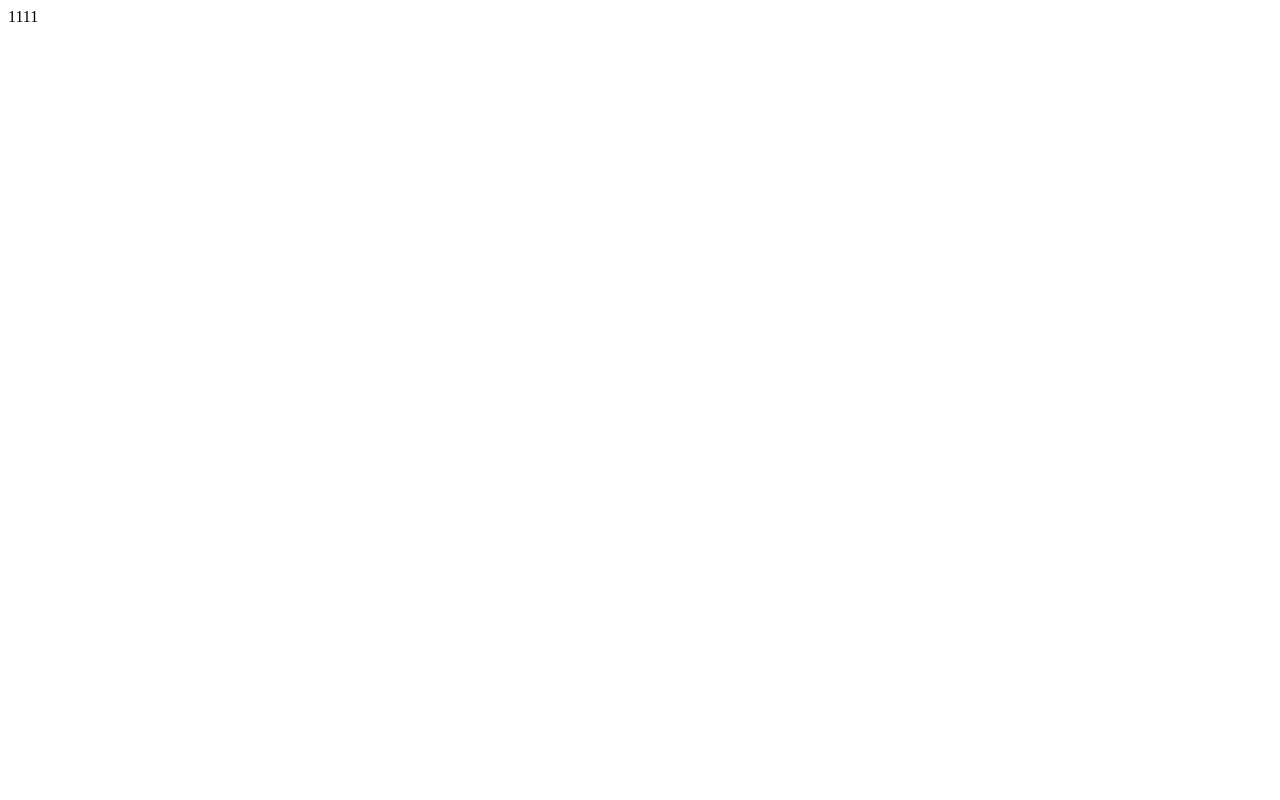
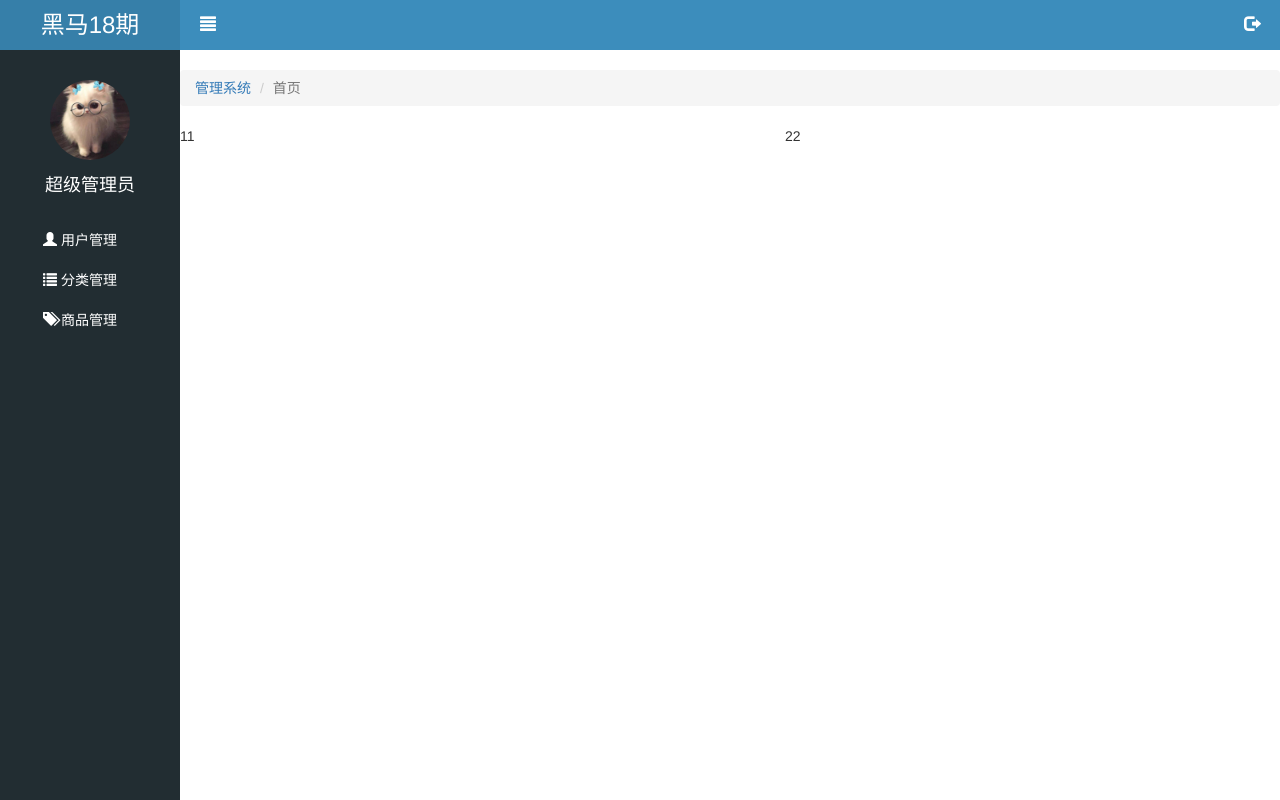
Before and after one commit to guishujun/letao, a website: page public/back/index.html in a window 1280 px wide. Drawn offline with Linux system fonts and the light colour scheme.

Commit message:
首页右边静态页

```diff
--- a/public/back/css/common.css
+++ b/public/back/css/common.css
@@ -1,5 +1,17 @@
 @charset "UTF-8";
 
+
+html,body{
+  height: 100%;
+}
+* {
+  margin: 0;
+  padding: 0;
+  list-style: none;
+}
+a, a:link, a:visited, a:hover, a:active {
+  text-decoration: none;
+}
 .body_bg{
   background-color: #222d32;
 }
@@ -7,3 +19,88 @@
 .mt_150{
   margin-top: 150px;
 }
+
+/* 侧边栏部分 */
+.lt_aside{
+  width: 180px;
+  height: 100%;
+  background-color: #222d32;
+  position: absolute;
+  top: 0;
+  left: 0;
+}
+.lt_aside .brand a{
+  display: block;
+  width: 180px;
+  height: 50px;
+  background-color: #367fa9;
+  color: #ffffff;
+  font-size: 24px;
+  line-height: 50px;
+  text-align: center;
+}
+
+.lt_aside .user img{
+  display: block;
+  margin: 30px auto 0;
+  border-radius: 50%;
+  width: 80px;
+  height: 80px;
+}
+.lt_aside .user p{
+  text-align: center;
+  font-size: 18px;
+  color: #ffffff;
+  line-height: 50px;
+}
+.lt_aside .nav a {
+  display: block;
+  height: 40px;
+  line-height: 40px;
+  color: #fff;
+  padding-left: 40px;
+  /* 给所有的ａ标签加上一个透明的左边框 */
+  border-left: 3px solid transparent;
+}
+
+.lt_aside .nav a.now {
+  background-color: #1d1f21;
+  border-color: #069;
+}
+
+.lt_aside .nav .second a {
+  padding-left: 60px;
+}
+
+/* 主体部分 */
+.lt_main {
+  padding-left: 180px;
+  width: 100%;
+  height: 100%;
+  /*background-color: pink;*/
+  transition: all 1s;
+}
+
+.lt_main.now {
+  padding-left: 0;
+}
+
+.lt_main .lt_header {
+  height: 50px;
+  background-color: #3c8dbc;
+  line-height: 50px;
+  padding: 0 20px;
+  margin-bottom: 20px;
+}
+
+.lt_main .lt_header a {
+  color: #fff;
+  font-size: 16px;
+}
+
+
+.lt_content .charts_1,
+.lt_content .charts_2 {
+  width: 45%;
+  height: 400px;
+}
--- a/public/back/index.html
+++ b/public/back/index.html
@@ -1,10 +1,77 @@
 <!DOCTYPE html>
 <html lang="en">
 <head>
-    <meta charset="UTF-8">
-    <title>Title</title>
+  <meta charset="UTF-8">
+  <meta name="viewport" content="width=device-width, initial-scale=1.0">
+  <meta http-equiv="X-UA-Compatible" content="ie=edge">
+  <title>登录页</title>
+  <link rel="stylesheet" href="lib/bootstrap/css/bootstrap.min.css">
+  <link rel="stylesheet" href="lib/bootstrap-validator/css/bootstrapValidator.min.css">
+  <link rel="stylesheet" href="lib/nprogress/nprogress.css">
+  <link rel="stylesheet" href="css/common.css">
 </head>
 <body>
-1111
+    <div class="lt_aside">
+        <div class="brand">
+            <a href="index.html">黑马18期</a>
+        </div>
+        <div class="user">
+            <img src="images/default.jpg" alt="">
+            <p>超级管理员</p>
+        </div>
+        <div class="nav">
+                <ul>
+                        <li>
+                          <a href="user.html">
+                            <span class="glyphicon glyphicon-user"></span>
+                            用户管理
+                          </a>
+                        </li>
+                        <li>
+                          <a href="javascript:;">
+                            <span class="glyphicon glyphicon-list"></span>
+                            分类管理
+                          </a>
+                          <div class="second" style="display: none">
+                            <a href="first.html">一级分类</a>
+                            <a href="second.html">二级分类</a>
+                          </div>
+                        </li>
+                        <li>
+                          <a href="product.html">
+                            <span class="glyphicon glyphicon-tags"></span>
+                            商品管理
+                          </a>
+                        </li>
+                      </ul>
+        </div>
+    </div>
+    <div class="lt_main">
+            <div class="lt_header">
+                <a href="javascript:;" class="pull-left icon_menu"><span class="glyphicon glyphicon-align-justify"></span></a>
+                <a href="javascript:;" class="pull-right icon_logout"><span class="glyphicon glyphicon-log-out"></span></a>
+             </div>
+
+            <div css="container-fluid">
+                <!--路径导航-->
+                <ol class="breadcrumb">
+                    <li><a href="#">管理系统</a></li>
+                    <li class="active">首页</li>
+                </ol>
+                <!--内容-->
+                <div class="lt_content">
+                    <div class="charts_1 pull-left">11</div>
+                    <div class="charts_2 pull-right">22</div>
+                </div>
+
+
+             </div>
+    </div>
 </body>
+<script src="lib/jquery/jquery.min.js"></script>
+<script src="lib/bootstrap/js/bootstrap.min.js"></script>
+<script src="lib/bootstrap-validator/js/bootstrapValidator.min.js"></script>
+<script src="lib/nprogress/nprogress.js"></script>
+<script src="js/common.js"></script>
+<script src="js/login.js"></script>
 </html>
```
Also changed, not shown: public/back/images/default.jpg (added), public/back/images/default.png (added), public/back/images/none.png (added).
